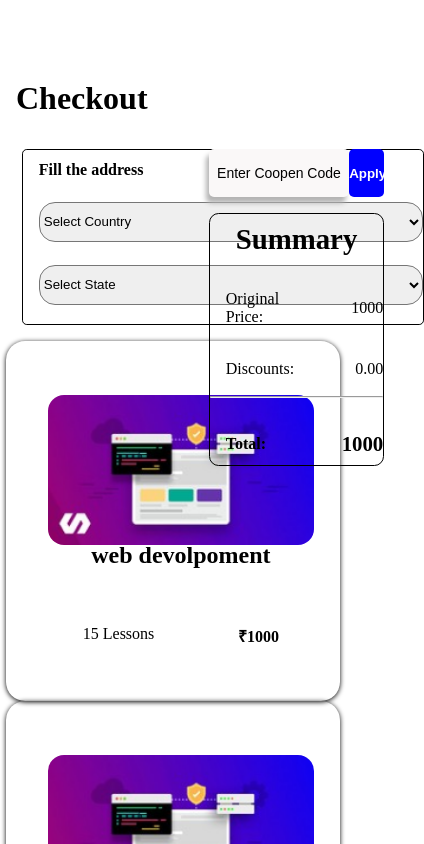
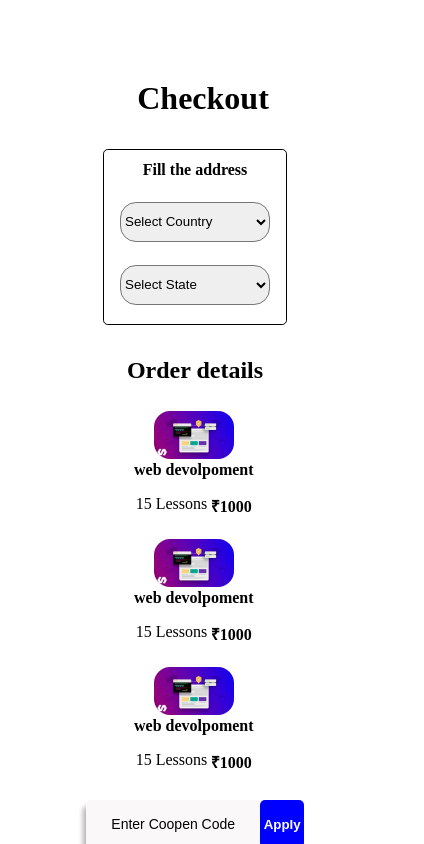
Before and after one commit to AbhijithKK/learnly, a React (Vite) app in the folder Client/: page / in a window 390 px wide. Shown: the top 844 px of the page, 424 px wide, since content can reach past the window. Built offline with nearby package versions, Linux system fonts and the light colour scheme.

Commit message:
payment page almost complete the responcieveness

```diff
--- a/Client/src/Components/CourseBox/Cbox.css
+++ b/Client/src/Components/CourseBox/Cbox.css
@@ -78,6 +78,12 @@
     align-items: center;
     justify-content: center;
   }
+.payment-cb-container{
+  box-shadow: 0px 0px 0px;
+  width: 90%;
+  height: 8rem ;
+}
+
 
   .cb-image {
     padding-left: 0rem;
@@ -102,4 +108,14 @@
     padding-left: 1rem;
 
   }
+  .payment-cb-hedding{
+
+    padding-bottom: 0.0rem;
+    font-size: medium;
+  }
+  .cb-img-payment img{
+    height: 3rem;
+    width: 5rem;
+    margin-bottom: 5.8rem;
+  }
 }
--- a/Client/src/Components/PaymentPage/Payment.css
+++ b/Client/src/Components/PaymentPage/Payment.css
@@ -32,23 +32,23 @@ align-items: center;
     margin-left: 1rem;
     border: 1px solid;
     padding-left: 1rem;
+    padding-right: 1rem;
     padding-top: 0.5rem;
     border-radius: 0.3rem;
     height: 11rem;
+    grid-template-columns: repeat(auto-fill, minmax(250px, 1fr));
+    column-gap: 1rem;
 
 }
 .payment-inputbox-only select{
-    width: 24rem;
+    width: 100%;
     height: 2.5rem;
     margin-bottom: 1rem;
     border-radius: 1rem;
     outline: none;
     cursor: pointer;
 }
-.payment-inputbox-only select option:hover{
-border-radius: 1rem;
-cursor: pointer;
-}
+
 .payment-address{
     font-weight: bold;
     padding-bottom: 1rem;
@@ -58,6 +58,7 @@ width: 100%;
 display: grid;
 row-gap: 1rem;
 margin-bottom: 1rem;
+column-gap: 1rem;
 }
 
 .payment-order-details{
@@ -112,5 +113,62 @@ margin: 0rem 0rem 1rem 0rem;
 }
 
 .payment-complete-checkout-btn{
+margin-top: 1rem;
+}
+@media (max-width:700px) {
+
+    .payment-title{
+        font-size: 2rem;
+        font-weight: bold;
+
+text-align: center;        margin-bottom: 2rem;
+        }
+    .payment-sub-container{
+        display: grid;
+        align-items: center;
+        justify-content: center;
+        width: 100%;
+        row-gap: 1rem;
+
+    }
+    .payment-section1{
+        width: 100%;
+        height: 100%;
+        display: grid;
+        align-items: center;
+        justify-content: center;
+        }
+
+        .payment-inputbox-only{
+            display: grid;
+            align-items: center;
+            justify-content: center;
+            border: 1px solid;
+            grid-template-columns: repeat(auto-fill, minmax(150px, 1fr));
+            margin-left: 0rem;
+
+        }
+
+        .payment-address{
+            font-weight: bold;
+            padding-bottom: 1rem;
+            text-align: center;
+        }
+
+
+
+        /* section 2 styless */
+
+.payment-section2{
+    width: 100%;
 
 }
+.payment-order-details .title{
+    text-align: center;
+    margin-top: 1rem;
+    font-weight: bold;
+    font-size: 1.5rem;
+    margin-bottom: 1rem;
+}
+}
+}
--- a/Client/src/Components/PaymentPage/Payment.tsx
+++ b/Client/src/Components/PaymentPage/Payment.tsx
@@ -35,6 +35,7 @@ const Payment = () => {
             </div>
           </div>
           <div className="payment-order-details">
+            <p className="title">Order details</p>
             <PaymentCbox hedding="web devolpoment" lesson="15 Lessons" payment="1000" discription="" image=""/>
             <PaymentCbox hedding="web devolpoment" lesson="15 Lessons" payment="1000" discription="" image=""/>
             <PaymentCbox hedding="web devolpoment" lesson="15 Lessons" payment="1000" discription="" image=""/>
@@ -80,7 +81,9 @@ const Payment = () => {
             </div>
 
           </div>
-          <div className="payment-complete-checkout-btn"></div>
+          <div className="payment-complete-checkout-btn">
+            <Button bColor="black" height="3rem" name="Checkout All" width="100%"  />
+          </div>
             </div>
         </div>
       </div>
```
